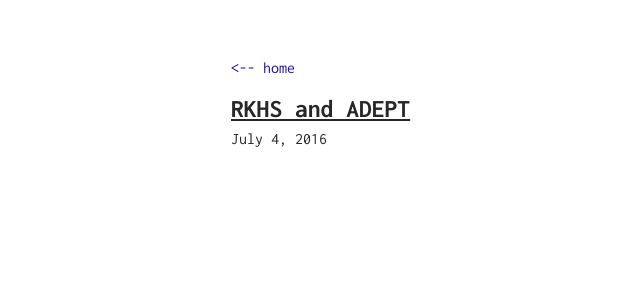
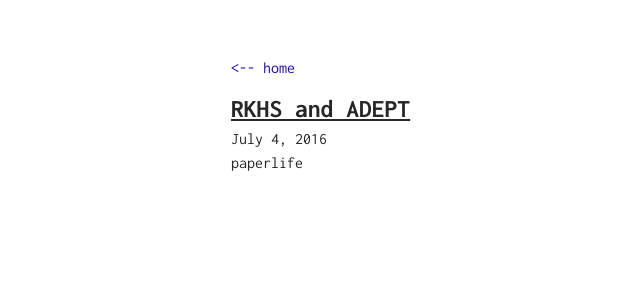
Before and after one commit to pbamotra/sciontist, a Jekyll site: the page built from _posts/2016-07-04-rkhs.md, in a window 1280 px wide. Shown: the top 300 px of the page, without its empty margins (109-749 px from the left). Built offline with Jekyll 4.4.1, drawn with Linux system fonts in a browser that asks for light colours; nearby versions of some CDN libraries; a script that is not in the unit is left out.

Commit message:
Show tags

```diff
--- a/_layouts/post.html
+++ b/_layouts/post.html
@@ -6,7 +6,7 @@ layout: default
     <a class="post__back" href="/">&lt;-- home</a>
     <h1 class="post__title">{{ page.title }}</h1>
     <p class="post__date">{{ page.date | date: '%B %-d, %Y' }}</p>
-    <p class="post__tag">{{ tags_content }}</p>
+    <p class="post__meta">{{ page.tag }}</p>
     <div class="post__content"?>
         {{ content }}
     </div>
```
